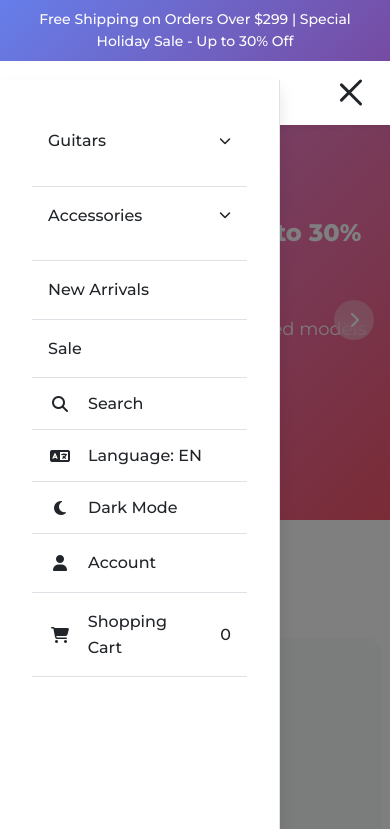
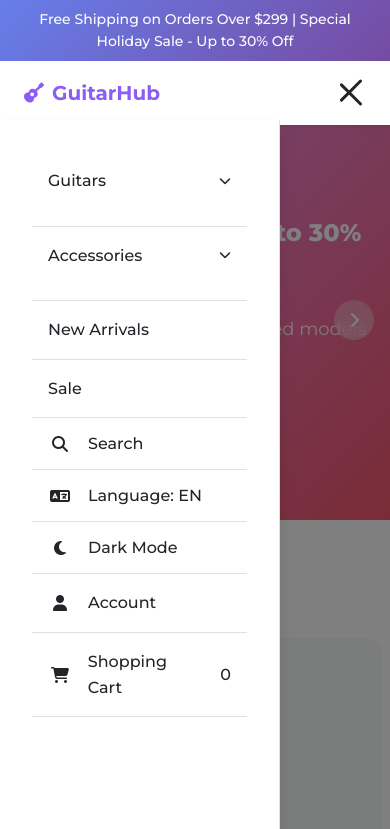
Before and after one commit to chickenlegyummy/COMP3421-Project, a plain HTML site: page index.html in a window 390 px wide. Both pictures are taken after a click on the button 351 px from the left and 92 px from the top of the page. Shown: the top 829 px of the page. Drawn offline with Linux system fonts and the light colour scheme.

Commit message:
adjusted menu position

```diff
--- a/css/styles.css
+++ b/css/styles.css
@@ -133,7 +133,7 @@ input, textarea, select {
 body.menu-open::after {
     content: '';
     position: fixed;
-    top: var(--navbar-height);
+    top: 120px; /* Top banner + Navbar */
     left: 0;
     right: 0;
     bottom: 0;
@@ -996,10 +996,10 @@ body.menu-open {
 @media (max-width: 992px) {
     .nav-center {
         position: fixed;
-        top: var(--navbar-height);
+        top: 120px; /* Top banner (~40px) + Navbar (80px) */
         left: -100%;
         width: 280px;
-        height: calc(100vh - var(--navbar-height));
+        height: calc(100vh - 120px);
         background-color: var(--bg-primary);
         padding: var(--space-xl);
         overflow-y: auto;
```
